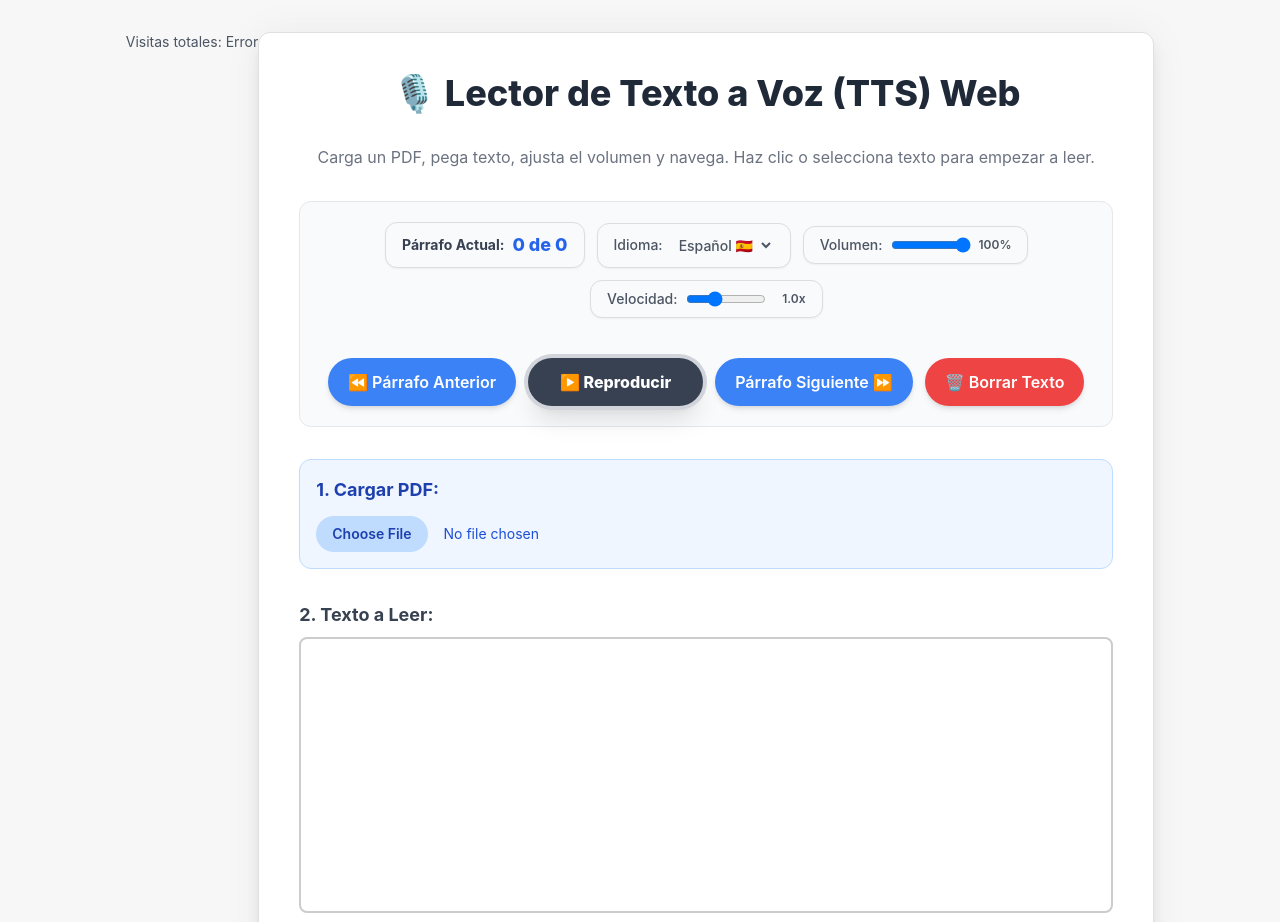
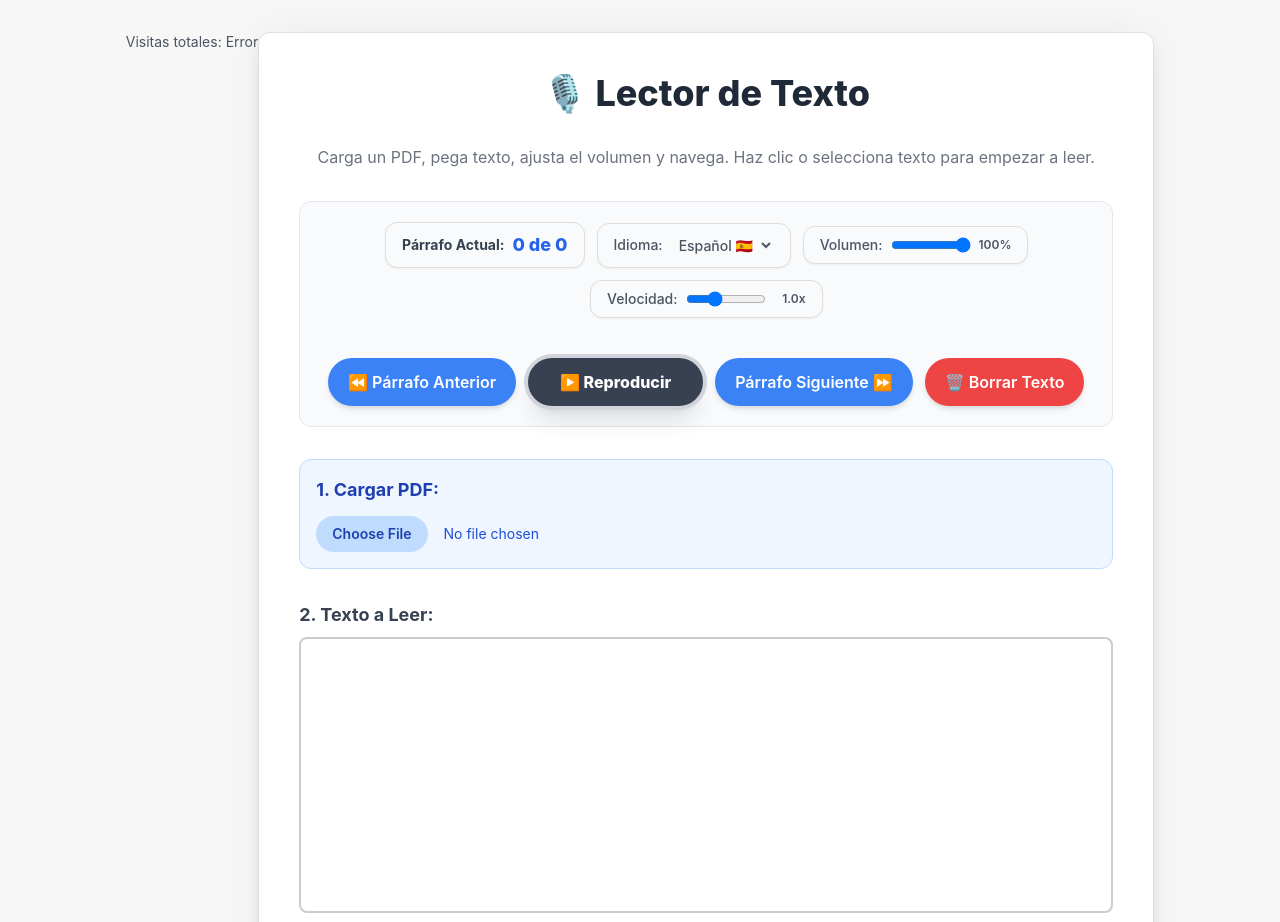
Before and after one commit to emanuelmandarinifalero/Textoavozypdf, a plain HTML site: page index.html in a window 1280 px wide. Shown: the top 922 px of the page. Drawn offline with nearby package versions, Linux system fonts and the light colour scheme; no server answers.

Commit message:
Update index.html

```diff
--- a/index.html
+++ b/index.html
@@ -3,7 +3,7 @@
 <head>
     <meta charset="UTF-8">
     <meta name="viewport" content="width=device-width, initial-scale=1.0">
-    <title>Lector TTS Web</title>
+    <title>Lector de texto</title>
 
     <!-- Tailwind -->
     <script src="https://cdn.tailwindcss.com"></script>
@@ -80,7 +80,7 @@
     <div id="app" class="w-full max-w-4xl p-6 sm:p-10 rounded-xl space-y-8">
 
         <h1 class="text-3xl sm:text-4xl font-extrabold text-gray-800 text-center">
-            🎙️ Lector de Texto a Voz (TTS) Web
+            🎙️ Lector de Texto
         </h1>
 
         <p class="text-center text-sm sm:text-base text-gray-500">
```
